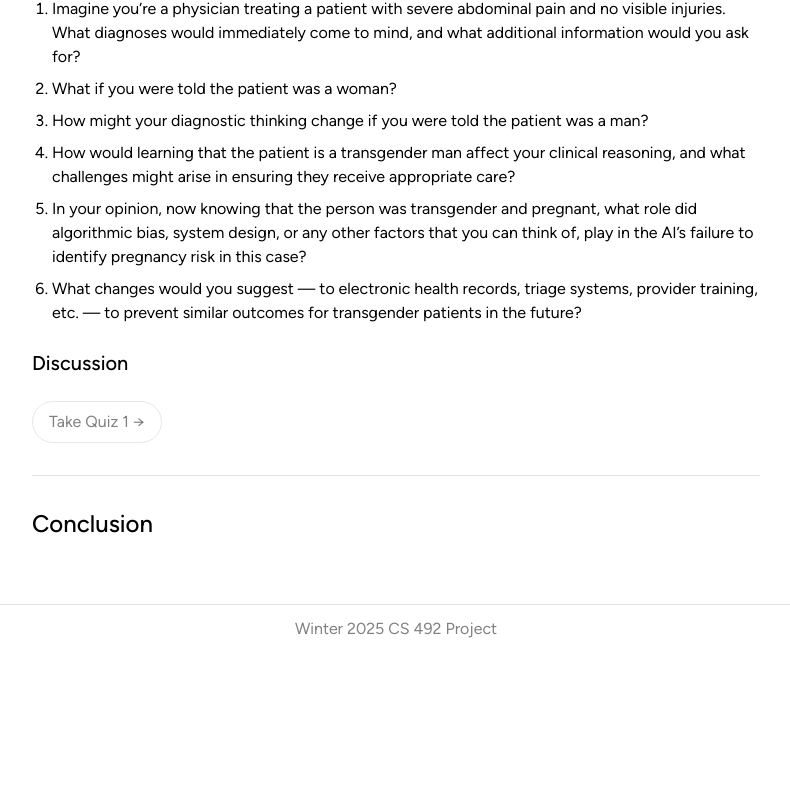
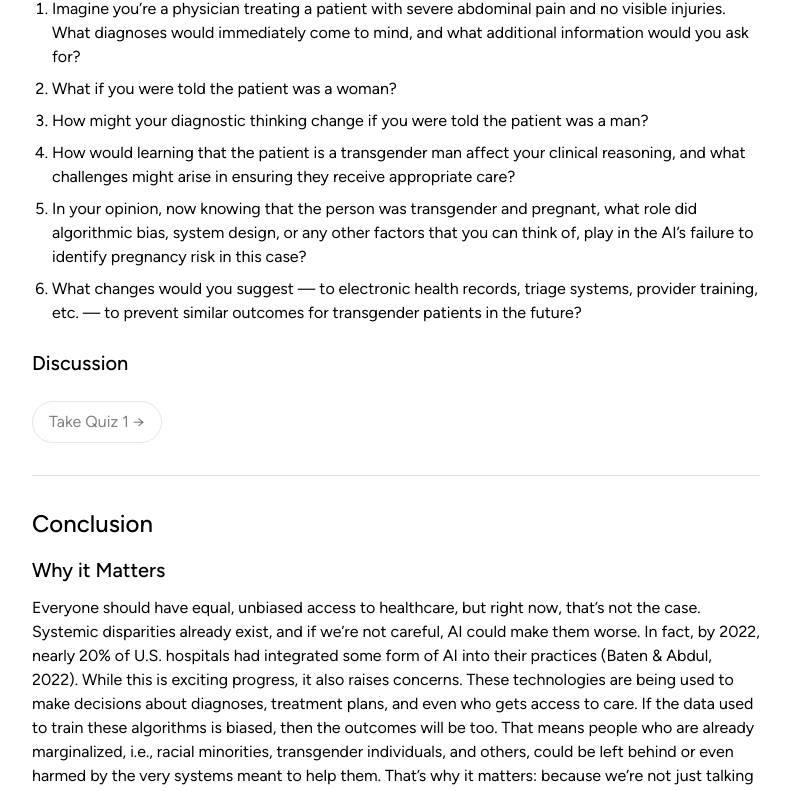
Before and after one commit to saboorbakshi/cs492-racial-bias, a Next.js app: page / in a window 1280 px wide. Shown: the part 1990-2781 px from the top of the page, without its empty margins (244-1034 px from the left). Before the commit the page ends 2643 px from the top, so only its background shows below. Built offline with nearby package versions, Linux system fonts and the light colour scheme.

Commit message:
feat: add conclusion

```diff
--- a/src/app/page.tsx
+++ b/src/app/page.tsx
@@ -168,6 +168,51 @@ export default function Home() {
       <div className="h-[1px] bg-stroke my-8"></div>
 
       <div className="sm:text-2xl font-medium mb-4">Conclusion</div>
+      <div className="sm:text-xl font-medium mb-3">Why it Matters</div>
+      <div className="mb-6">
+        Everyone should have equal, unbiased access to healthcare, but right now, that’s not the
+        case. Systemic disparities already exist, and if we’re not careful, AI could make them
+        worse. In fact, by 2022, nearly 20% of U.S. hospitals had integrated some form of AI into
+        their practices (Baten & Abdul, 2022). While this is exciting progress, it also raises
+        concerns. These technologies are being used to make decisions about diagnoses, treatment
+        plans, and even who gets access to care. If the data used to train these algorithms is
+        biased, then the outcomes will be too. That means people who are already marginalized, i.e.,
+        racial minorities, transgender individuals, and others, could be left behind or even harmed
+        by the very systems meant to help them. That’s why it matters: because we’re not just
+        talking about code or data, we’re talking about people’s lives, and ensuring everyone gets
+        the care they need and deserve.
+      </div>
+
+      <div className="sm:text-xl font-medium mb-3">What we learnt</div>
+      <div className="mb-6">
+        One of the biggest things we’ve learned is that bias in healthcare is not just a theoretical
+        issue, it has serious, real-world consequences. For example, in one tragic case, a
+        transgender man, assigned female at birth, was marked as male in the system. Although he had
+        disclosed he was transgender, clinicians failed to consider pregnancy as a possibility. As a
+        result, care was delayed, and the baby was stillborn. In another case, a Black man waited
+        over five years for a kidney transplant because the algorithm used to assess kidney function
+        artificially boosted scores for Black patients, making them seem healthier than they really
+        were. These examples show that bias often doesn’t come from the AI itself, it comes from the
+        data it’s trained on and the assumptions of the people building these systems. I’ve learned
+        that fixing these systems after they’re deployed is extremely difficult. That’s why we need
+        to design them responsibly from the ground up, this means collecting inclusive,
+        representative data and ensuring diverse voices are at the table when these tools are being
+        developed.
+      </div>
+
+      <div className="sm:text-xl font-medium mb-3">What was challenging?</div>
+      <div className="mb-6">
+        Finding concrete examples of biased healthcare data leading to bad decisions. We really
+        wanted this because we didn't want to see cases through stats but as real people.
+      </div>
+
+      <div className="sm:text-xl font-medium mb-3">
+        If we had more time what else you might have done?
+      </div>
+      <div className="mb-6">
+        More interviews from a more diverse sample population. Made a more interactive quiz while
+        also explaining the case study and teaching whoever is doing the quiz.
+      </div>
     </div>
   )
 }
```
